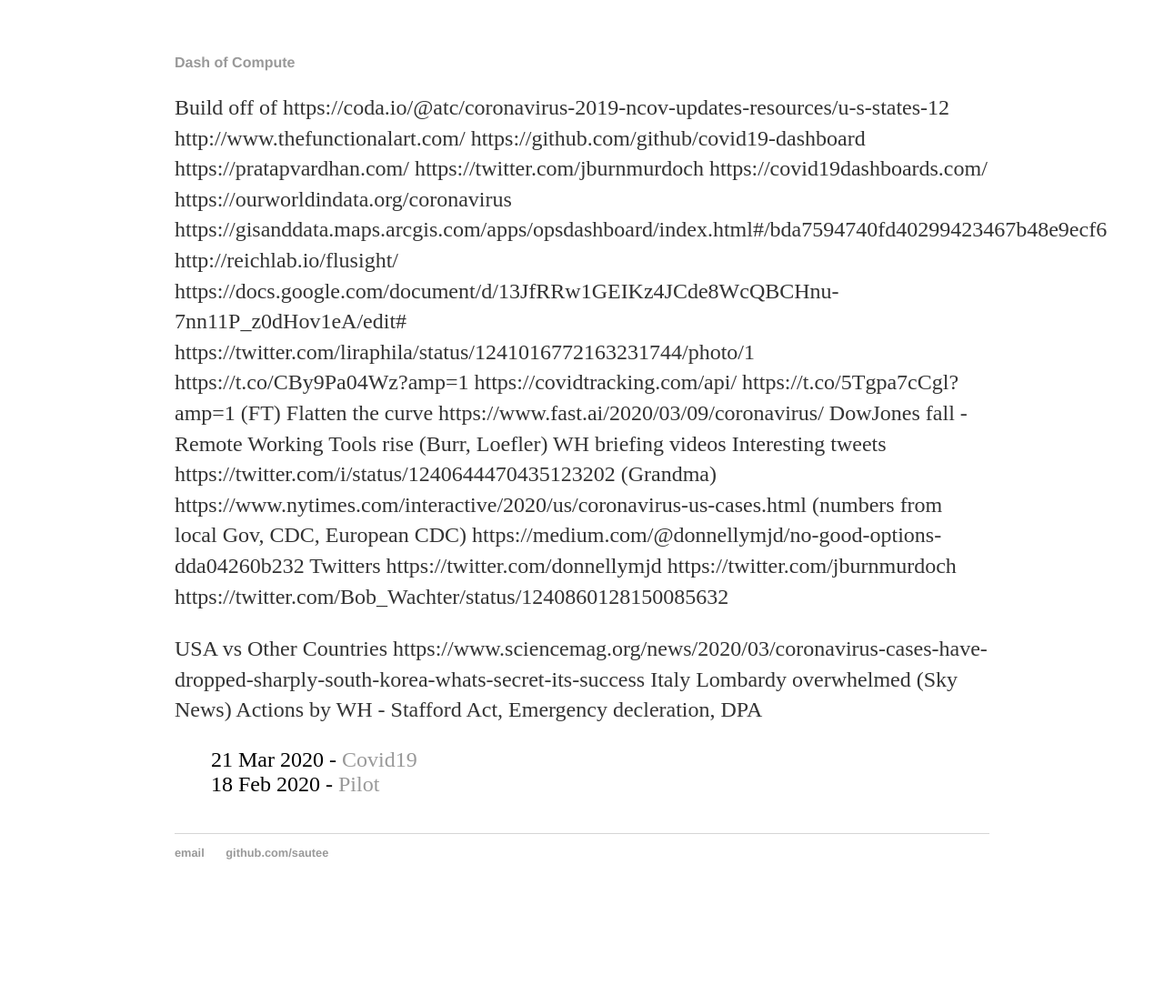
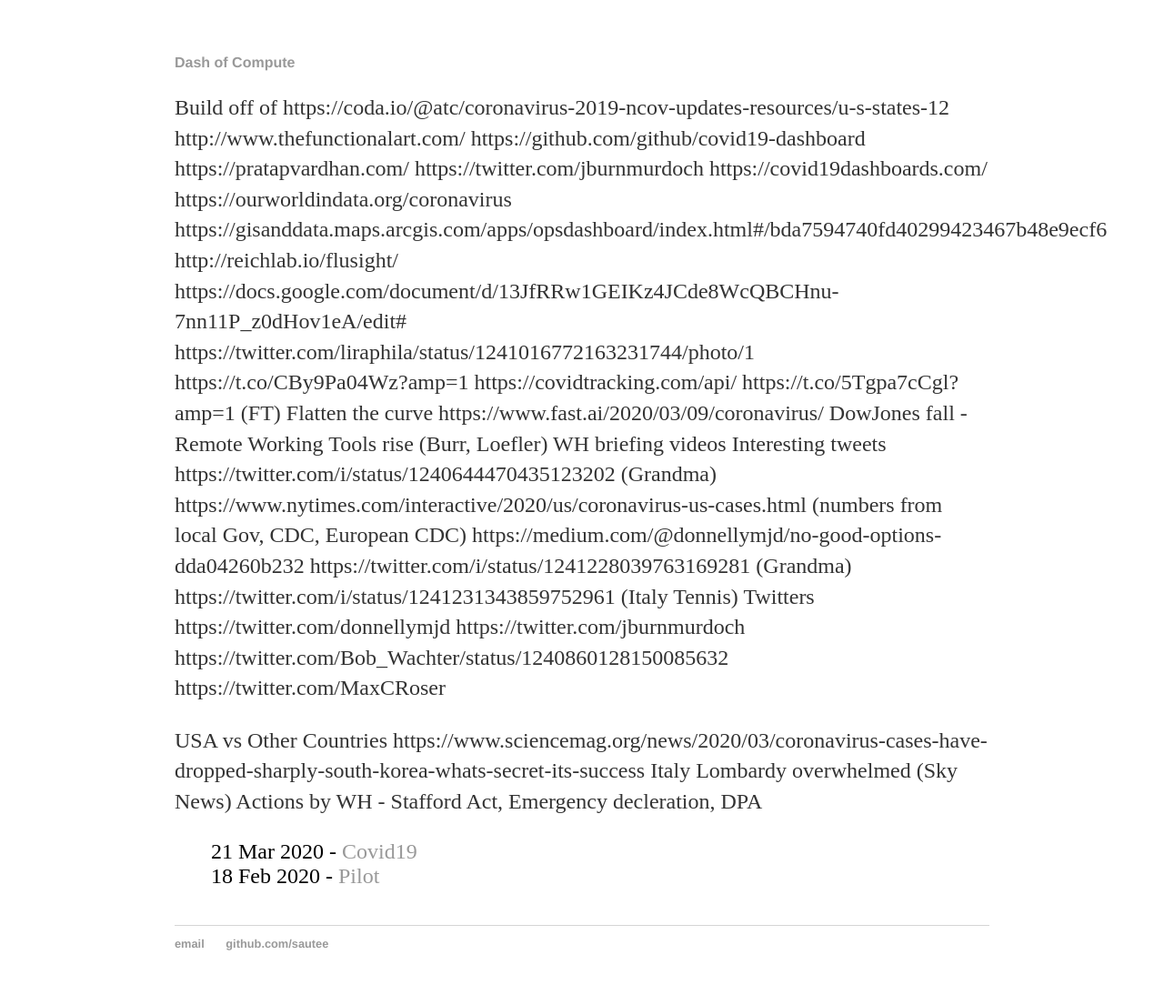
Before and after one commit to sautee/sautee.github.io, a Jekyll site: the page built from _posts/2020-03-21-covid19.md, in a window 1280 px wide. Shown: the whole page at 91% size. Built offline with Jekyll 4.4.1, drawn with Linux system fonts in a browser that asks for light colours; our own code applies the rules of GitHub Pages for plain Markdown files; before the commit the page ends 1005 px from its top, so only the background shows below that.

Commit message:
Update 2020-03-21-covid19.md

```diff
--- a/_posts/2020-03-21-covid19.md
+++ b/_posts/2020-03-21-covid19.md
@@ -21,10 +21,14 @@
 https://twitter.com/i/status/1240644470435123202 (Grandma)
 https://www.nytimes.com/interactive/2020/us/coronavirus-us-cases.html (numbers from local Gov, CDC, European CDC)
 https://medium.com/@donnellymjd/no-good-options-dda04260b232
+https://twitter.com/i/status/1241228039763169281 (Grandma)
+https://twitter.com/i/status/1241231343859752961 (Italy Tennis)
 Twitters
 https://twitter.com/donnellymjd
 https://twitter.com/jburnmurdoch
 https://twitter.com/Bob_Wachter/status/1240860128150085632
+https://twitter.com/MaxCRoser
+
 
 USA vs Other Countries
 https://www.sciencemag.org/news/2020/03/coronavirus-cases-have-dropped-sharply-south-korea-whats-secret-its-success
```
